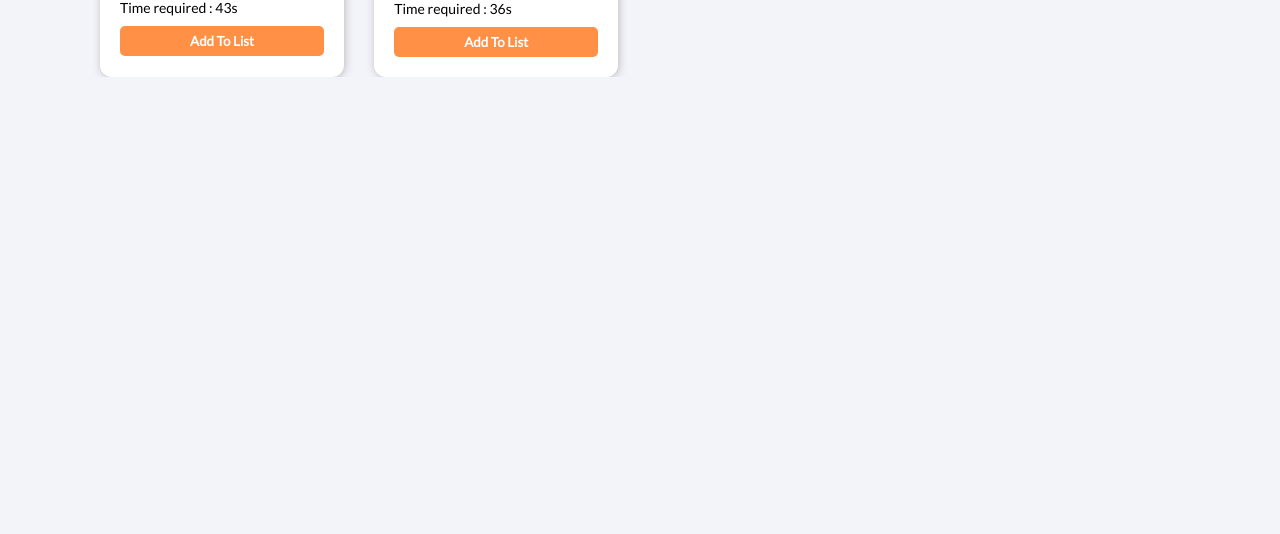
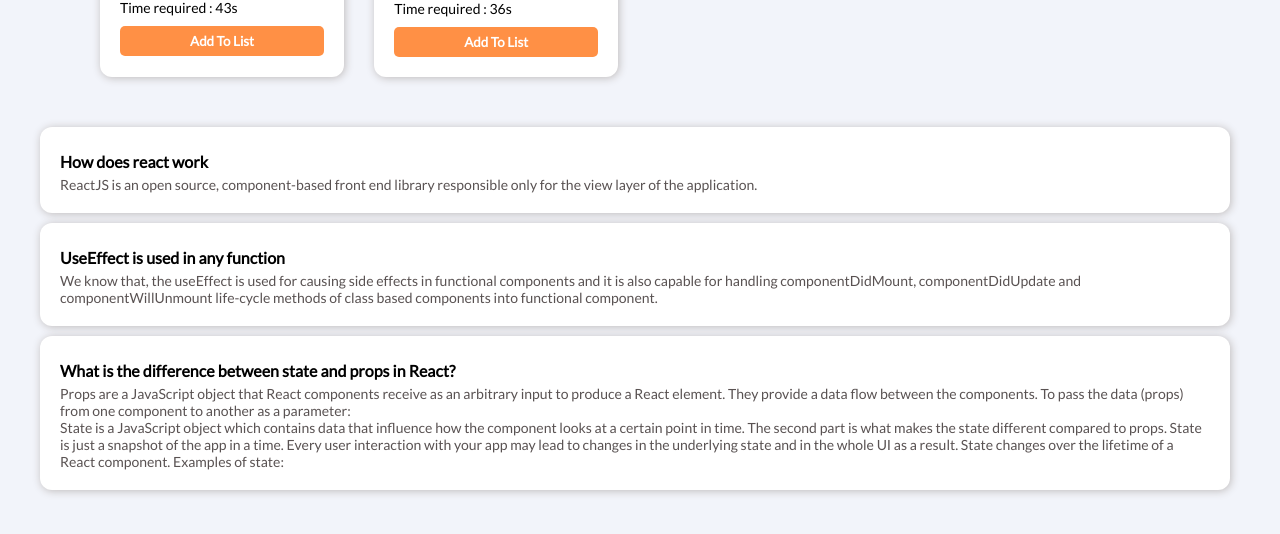
Before and after one commit to omar-web-dev/ultra-active-clube, a React (Create React App) app: page / in a window 1280 px wide. Shown: the part 1640-2174 px from the top of the page. Before the commit the page ends 1717 px from the top, so only its background shows below. Built offline with nearby package versions, Linux system fonts and the light colour scheme.

Commit message:
blog added

```diff
--- a/src/Components/Activity/Activity.js
+++ b/src/Components/Activity/Activity.js
@@ -26,7 +26,7 @@ const Activity = () => {
                 </div>
                 <div className="break-time">
                     <h4>Break time</h4>
-                    <p>{brackTime} seconds</p>
+                    <p>{brackTime?brackTime:"00"} seconds</p>
                 </div>
             </div>
         </div>
--- /dev/null
+++ b/src/Components/Blog/Blog.css
@@ -0,0 +1,6 @@
+.blog-com{
+    padding: 40px;
+}
+.blog-com .card{
+    margin: 10px 0;
+}
--- /dev/null
+++ b/src/Components/Blog/Blog.js
@@ -0,0 +1,32 @@
+import React from 'react';
+import './Blog.css'
+
+const Blog = () => {
+    return (
+        <div className='blog-com'>
+            <div className='card'>
+                <div className="card-contain">
+                    <h4 className="name">How does react work</h4>
+                    <p className='des'>ReactJS is an open source, component-based front end library responsible only for the view layer of the application.</p>
+                </div>
+            </div>
+            <div className='card'>
+                <div className="card-contain">
+                    <h4 className="name">UseEffect is used in any function</h4>
+                    <p className='des'>We know that, the useEffect is used for causing side effects in functional components and it is also capable for handling componentDidMount, componentDidUpdate and componentWillUnmount life-cycle methods of class based components into functional component.</p>
+                </div>
+            </div>
+            <div className='card'>
+                <div className="card-contain">
+                    <h4 className="name">What is the difference between state and props in React?</h4>
+                    <p className='des'>Props are a JavaScript object that React components receive as an arbitrary input to produce a React element. They provide a data flow between the components. To pass the data (props) from one component to another as a parameter:
+                    <br />
+                    State is a JavaScript object which contains data that influence how the component looks at a certain point in time. The second part is what makes the state different compared to props. State is just a snapshot of the app in a time. Every user interaction with your app may lead to changes in the underlying state and in the whole UI as a result. State changes over the lifetime of a React component. Examples of state:
+                    </p>
+                </div>
+            </div>
+        </div>
+    );
+};
+
+export default Blog;
--- a/src/Components/Home/Home.js
+++ b/src/Components/Home/Home.js
@@ -1,5 +1,6 @@
 import React, { useEffect, useState } from 'react';
 import Activity from '../Activity/Activity';
+import Blog from '../Blog/Blog';
 import Cards from '../Cards/Cards';
 import './Home.css'
 
@@ -27,6 +28,7 @@ const Home = () => {
             </div>
             <Activity />
           </div>
+          <Blog/>
         </div>
     );
 };
--- a/src/responsive.css
+++ b/src/responsive.css
@@ -14,7 +14,7 @@
   /* ------mobile devices max with - 600 ----------- */
 @media only screen and (max-width: 600px) {
     .home {
-        margin: 0 10px 0 20px;
+        margin: 0 10px 0 20px !important;
     }
     .single-card-com {
         display: block;
```
